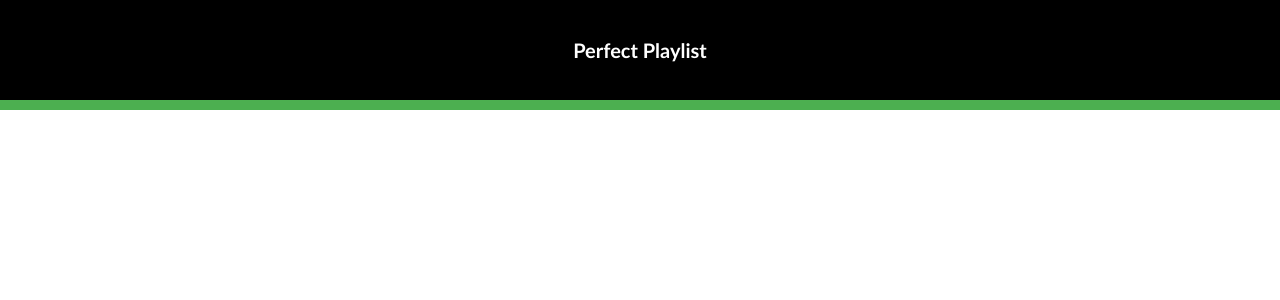
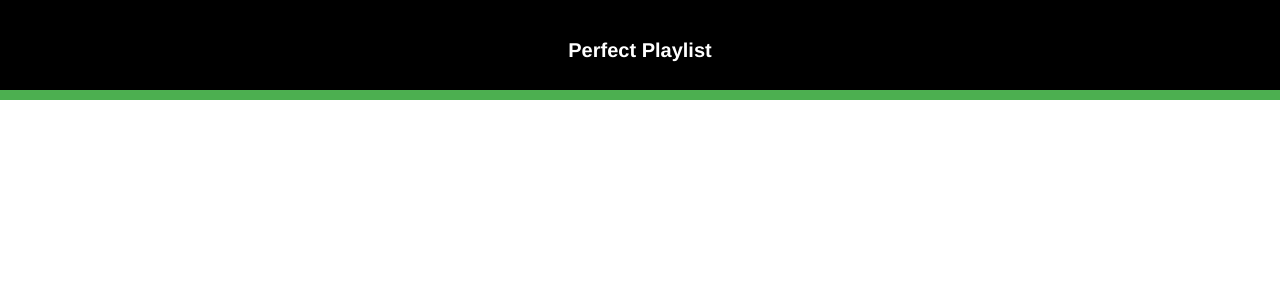
Before and after one commit to omwan/playlist, a Flask app: page / in a window 1280 px wide. Shown: the top 300 px of the page. Run offline with Flask 2, Linux system fonts and the light colour scheme; some libraries are stand-ins or nearby versions.

Commit message:
undoing changes to index.html

```diff
--- a/templates/index.html
+++ b/templates/index.html
@@ -4,5 +4,4 @@
 
 <a href="/auth"><div class="button" id="authorize">authorize</div></a>
 
-
 {% endblock %}
--- a/templates/layout.html
+++ b/templates/layout.html
@@ -7,13 +7,17 @@
 
         <title>title</title>
 
-<!--        <link rel="stylesheet" href="/static/style.css" type="text/css">-->
-        <link rel="stylesheet" href="{{ url_for('static', filename='style.css') }}">
+        <link rel="stylesheet" href="/static/style.css" type="text/css">
+        <link rel="stylesheet" type="text/css" href="https://maxcdn.bootstrapcdn.com/bootstrap/3.3.6/css/bootstrap.min.css">
+        <script type="text/javascript" src="https://maxcdn.bootstrapcdn.com/bootstrap/3.3.6/js/bootstrap.min.js">
+
+		</script>
 	</head>
 	<body>
-        <div class="container">
+        <div class="container-fluid">
             <div class="header">Perfect Playlist</div>
             {% block body %}{% endblock %}
+
         </div>
 	</body>
 </html>
```
